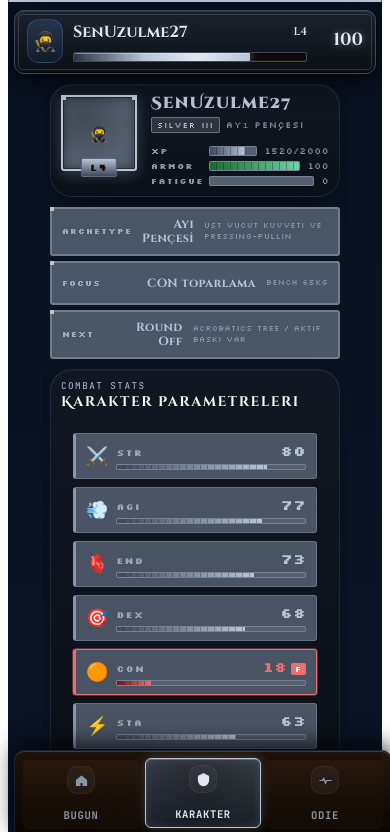
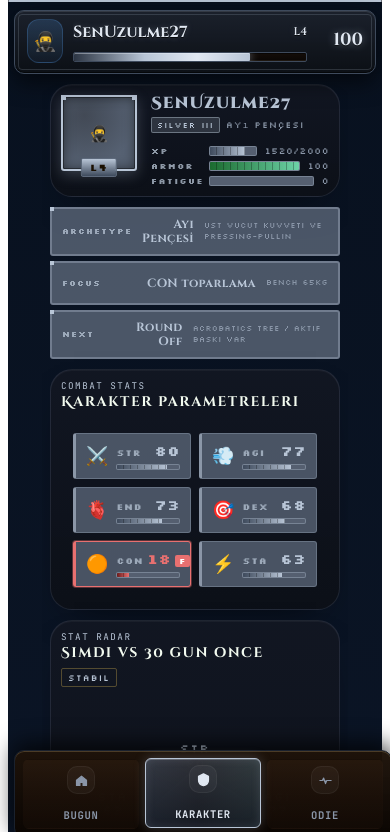
Before and after one commit to alpereninyeri/odie-pt, a website built with Vite: page index.html in a window 390 px wide. Both pictures are taken after a click on the button "KARAKTER". Shown: the top 832 px of the page. Built offline with nearby package versions, Linux system fonts and the light colour scheme; some packages are replaced by stand-ins of ours; no server answers; the database is empty.

Commit message:
fix(mobile): combat stats 2 kolon (taşmadan), 340px alt 1 kolon

```diff
--- a/src/styles/hud-redesign.css
+++ b/src/styles/hud-redesign.css
@@ -770,29 +770,56 @@
   }
 }
 
-/* Combat Stats — mobile tek kolon (sağa taşma yok) */
+/* Combat Stats — mobile 2 kolon, sıkıştırılmış kartlar */
 @media (max-width: 560px) {
   .stat-grid-pixel {
-    grid-template-columns: 1fr !important;
+    grid-template-columns: repeat(2, minmax(0, 1fr)) !important;
     gap: 6px;
     padding: 6px;
   }
 
   .stat-pixel {
-    padding: 8px 10px;
-    gap: 8px;
+    padding: 6px 8px;
+    gap: 6px;
+    min-width: 0;
+    overflow: hidden;
+  }
+
+  .stat-pixel-body {
+    flex: 1 1 0;
+    min-width: 0;
   }
 
   .stat-pixel-icon {
-    font-size: 16px;
+    font-size: 14px;
+    flex: 0 0 auto;
+  }
+
+  .stat-pixel-row {
+    gap: 4px;
+    margin-bottom: 3px;
   }
 
   .stat-pixel-row strong {
-    font-size: 14px;
+    font-size: 13px;
+    white-space: nowrap;
   }
 
   .stat-pixel-row .pixel-label {
-    font-size: 9px;
+    font-size: 8px;
+    letter-spacing: .8px;
+  }
+
+  .stat-pixel .pix-bar,
+  .stat-pixel .pix-bar-thin {
+    min-width: 0;
+    width: 100%;
+  }
+}
+
+@media (max-width: 340px) {
+  .stat-grid-pixel {
+    grid-template-columns: 1fr !important;
   }
 }
 
```
